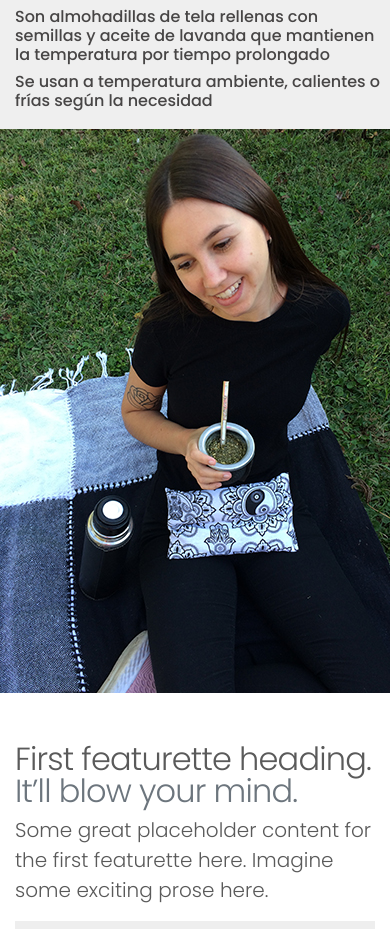
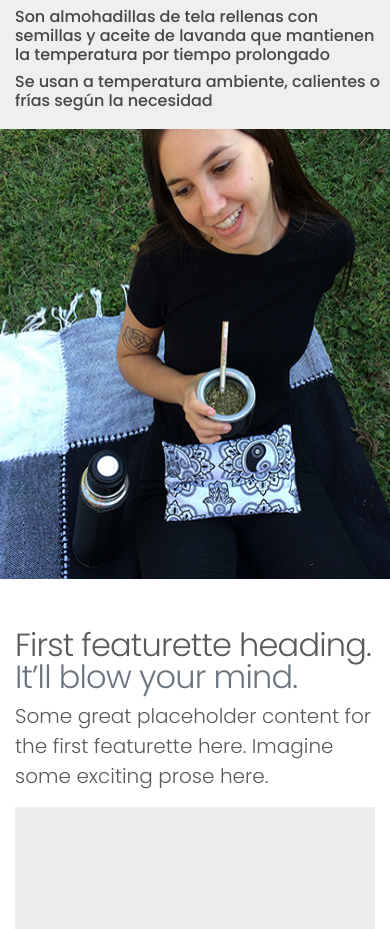
Before and after one commit to AgustinTafura/cherry-coder, a React (Create React App) app: page / in a window 390 px wide. Shown: the part 1300-2229 px from the top of the page. Built offline with nearby package versions, Linux system fonts and the light colour scheme.

Commit message:
ajustes media queires

```diff
--- a/src/App.css
+++ b/src/App.css
@@ -112,6 +112,7 @@ img.logoNav {
   padding-left: 70px;
   font-size: 25px;
   color: rgb(71, 69, 69);
+  /* background-image: url("/assets/img/fondolavanda.jpg"); */
 }
 
 .fondoDivBody {
@@ -129,6 +130,12 @@ img.logoNav {
   padding-right: 50px;
   white-space: pre;
 
+}
+
+.imagen {
+  padding-right: 60px;
+  padding-left: 60px;
+  height: 450px;
 }
 
 
@@ -225,6 +232,12 @@ img.logoNav {
     margin: 0px 10px 0px 10px;
   }
 
+  .imagen {
+    padding-right: 0px;
+    padding-left: 0px;
+    height: 450px;
+  }
+
 }
 
 
@@ -278,6 +291,12 @@ img.logoNav {
     padding: 10px 10px 10px 20px;
     margin: 0px 10px 0px 10px;
   }
+
+  .imagen {
+    padding-right: 0px;
+    padding-left: 0px;
+    height: 450px;
+  }
 }
 
 
--- a/src/components/Content2/index.jsx
+++ b/src/components/Content2/index.jsx
@@ -11,9 +11,9 @@ const ContentBody = () => {
         <h6>Se usan a temperatura ambiente, calientes o frías según la necesidad</h6>
 
       </div>
-      <div className="col-lg-5 col-md-12">
-        <img src={`${process.env.PUBLIC_URL}/assets/img/imagen4.jpg`} />
-      </div>
+
+      <img src={`${process.env.PUBLIC_URL}/assets/img/imagen4.jpg`} className="col-lg-5 imagen" />
+
     </div>
   )
 }
```
Also changed, not shown: public/assets/img/imagen4.jpg, public/assets/img/imagen4m.jpg (added).
